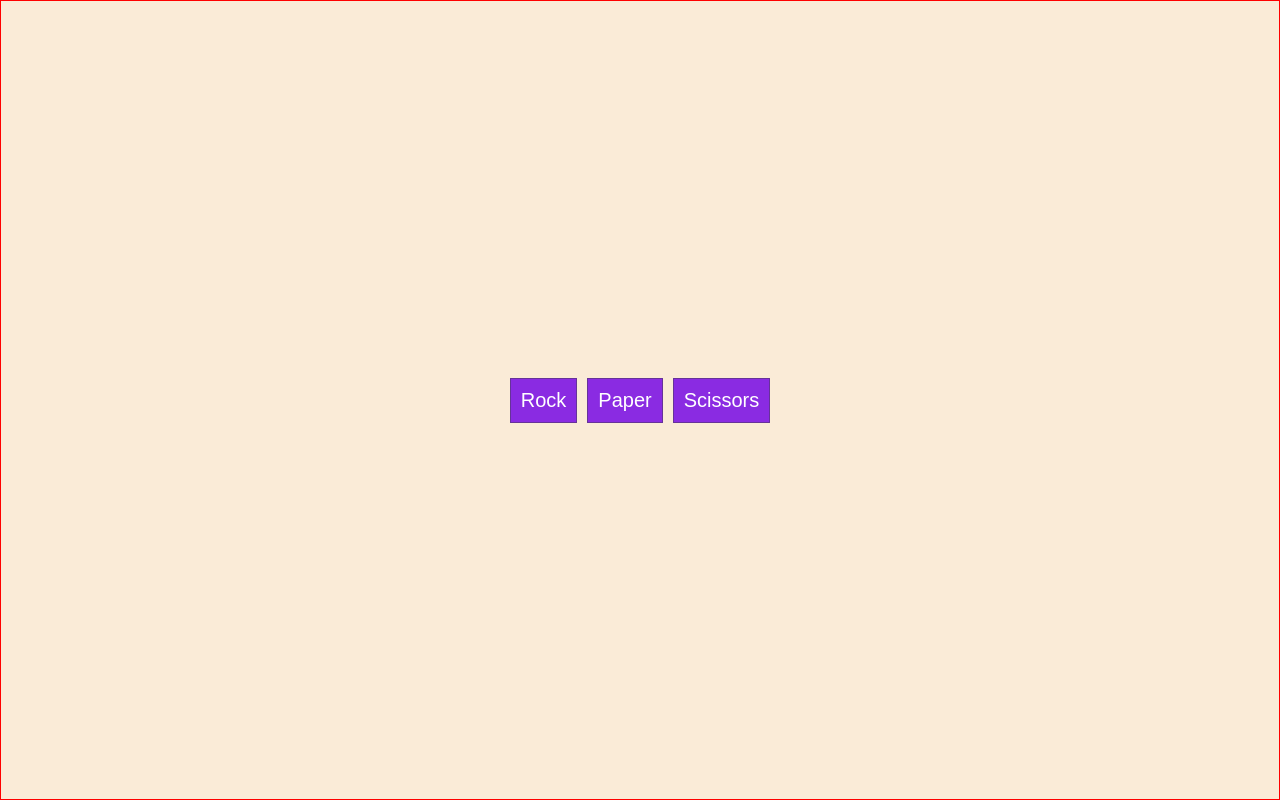
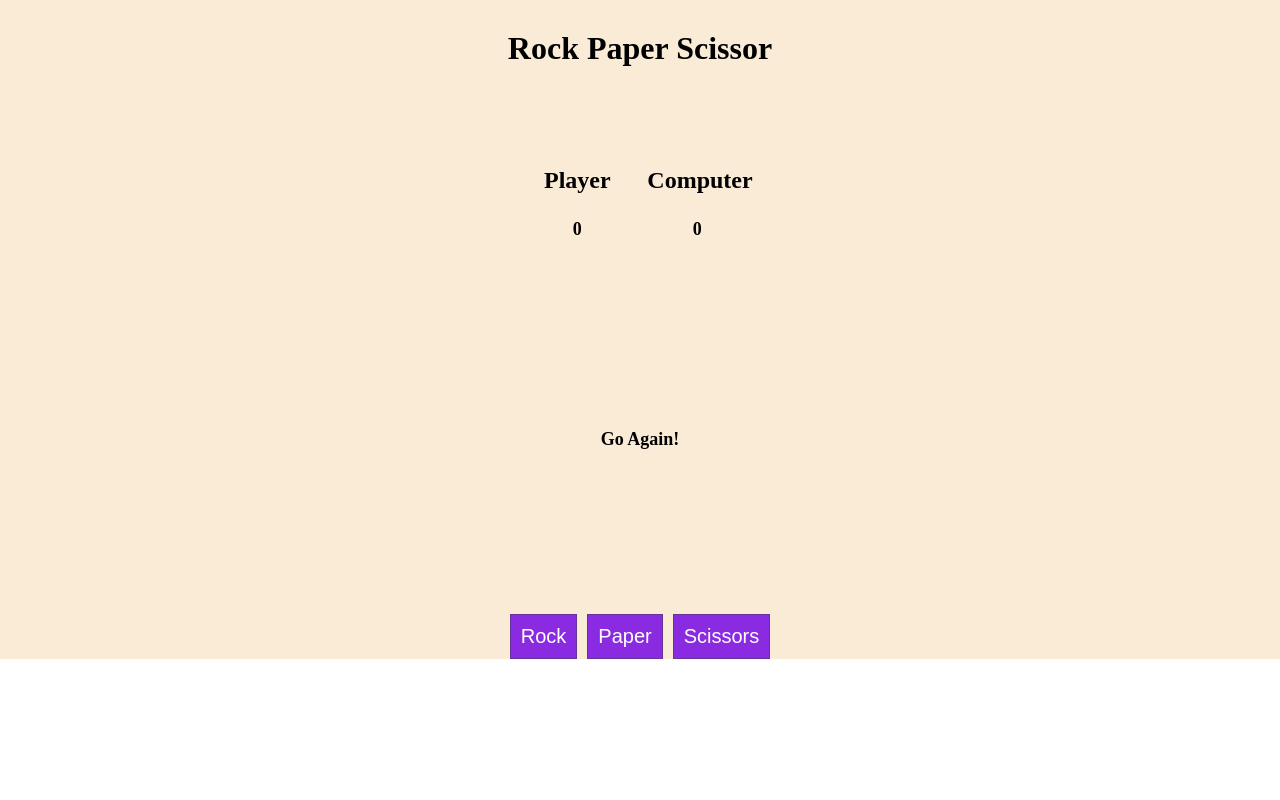
Before and after one commit to BaslealAklilu/odin-recipes, a plain HTML site: page RPS/index.html in a window 1280 px wide. Both pictures are taken after a click on the button "Rock". Drawn offline with Linux system fonts and the light colour scheme.

Commit message:
This one works perfectly

```diff
--- a/RPS/index.html
+++ b/RPS/index.html
@@ -8,6 +8,22 @@
 </head>
 <body>
     <div class="row">
+        <h1>Rock Paper Scissor</h1>
+        <div class="result">
+            <div class="play">
+                <h2>Player</h2>
+                <div class="pr"></div>
+            </div>
+
+            <div class="c">
+                <h2>Computer</h2>
+                <div class="comp"></div>
+            </div>
+        </div>
+
+        <div class="now">
+
+        </div>
         <div class="container">
             <button class="r" value="rock">Rock</button>
             <button class="p" value="paper">Paper</button>
--- a/RPS/index.js
+++ b/RPS/index.js
@@ -134,7 +134,13 @@
 const rock = document.querySelector('.r')
 const paper = document.querySelector('.p')
 const scissor = document.querySelector('.s')
-
+const play = document.querySelector('.pr')
+const comp = document.querySelector('.comp')
+const results = document.querySelector('.results')
+const now = document.querySelector('.now')
+let humwin = 0
+let compwin = 0
+let round = 0
 
 function getComputerChoice(){
     choice = ["rock","paper",'scissor']
@@ -144,36 +150,60 @@ function getComputerChoice(){
 
 function game(){
     rock.addEventListener('click',(e)=>{
-        playRound(e.target.value ,getComputerChoice)
+        computerSelection = getComputerChoice()
+        playRound(e.target.value ,computerSelection)
+        console.log(e.target.value,computerSelection)
     })
 
     paper.addEventListener('click',(e)=>{
-        playRound(e.target.value ,getComputerChoice)
+        computerSelection = getComputerChoice()
+        playRound(e.target.value ,computerSelection)
+        console.log(e.target.value,computerSelection)
     })
 
     scissor.addEventListener('click',(e)=>{
-        playRound(e.target.value ,getComputerChoice)
+        computerSelection = getComputerChoice()
+        playRound(e.target.value ,computerSelection)
+        console.log(e.target.value,computerSelection)
     })
 }
 
-let humwin = 0
-let compwin = 0
+
 function playRound(playerSelection,computerSelection){
+    round++
     if (playerSelection === computerSelection){
-            console.log('Go Again!')
+            now.textContent =  'Go Again!'
+            round--
         }
         else{
                 if ((playerSelection === "rock" && computerSelection === "paper") || (playerSelection === "paper" && computerSelection === "scissor") || (playerSelection === "scissor" && computerSelection === "rock")){
-                    console.log("Computer Wins")
+                    now.textContent = 'Computer Wins this round!'
                     compwin = compwin + 1
-                    console.log(compwin)
                 }
                 else if((playerSelection === "rock" && computerSelection === "scissor") || (playerSelection === "paper" && computerSelection === "rock") || (playerSelection === "scissor" && computerSelection === "paper")){
-                    console.log("Human Wins")
+                    now.textContent = 'Human Wins this round!'
                     humwin = humwin + 1
-                    console.log(humwin)
             }
         }
 
-        return [humwin,compwin]
+        play.textContent = humwin
+        comp.textContent = compwin
+        if(round == 10){
+            if(humwin > compwin){
+                results.textContent = 'Human Wins'
+            }
+            else if(humwin < compwin){
+                results.textContent = 'Computer Wins'
+            }
+            else{
+                results.textContent = "It's a Tie"
+            }
+            rock.disabled = true
+            scissor.disabled = true
+            paper.disabled = true
+
+        }
 }
+
+
+game()
--- a/RPS/style.css
+++ b/RPS/style.css
@@ -3,13 +3,16 @@
     padding:0;
     box-sizing: border-box;
 }
+h1{
+    margin-top:30px;
+}
 .row{
-    height: 100vh;
-    border:1px solid red;
+    height: 100%;
     background-color: antiquewhite;
     display: flex;
     align-items: center;
-    justify-content: center;
+    gap:100px;
+    flex-direction: column;
 }
 .container{
     display: flex;
@@ -26,3 +29,44 @@ button{
     font-size:20px;
     font-weight:400;
 }
+.result{
+    display: flex;
+    gap:20px;
+}
+.p,.c{
+    display: flex;
+    flex-direction: column;
+}
+.pr,.comp{
+    height:70px;
+    width :100px;
+    display: flex;
+    align-items: center;
+    justify-content: center;
+    font-size: 18px;
+    font-weight: bolder;
+
+}
+h2{
+    text-align: center;
+}
+
+.results{
+    height:70px;
+    width:300px;
+    margin:0 auto;
+    display: flex;
+    align-items: center;
+    justify-content: center;
+    font-weight: bolder;
+    font-size:18px;
+}
+.now{
+    height:150px;
+    width:300px;
+    display: flex;
+    align-items: center;
+    justify-content: center;
+    font-weight: bolder;
+    font-size:18px;
+}
```
